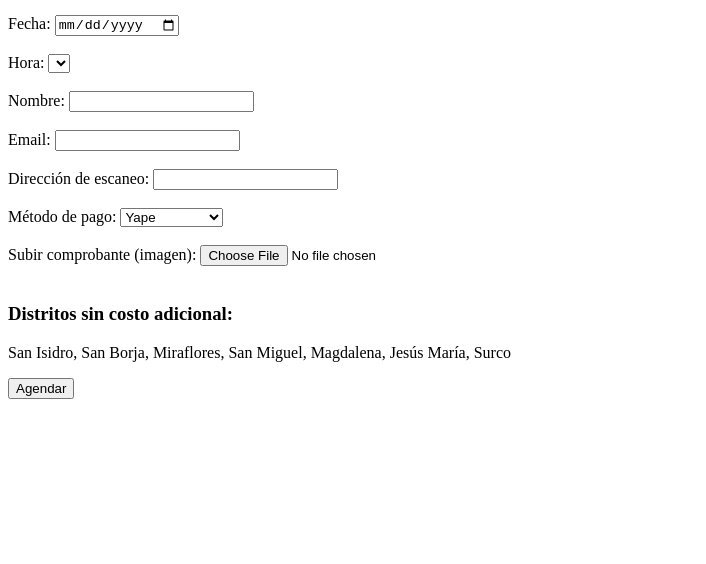
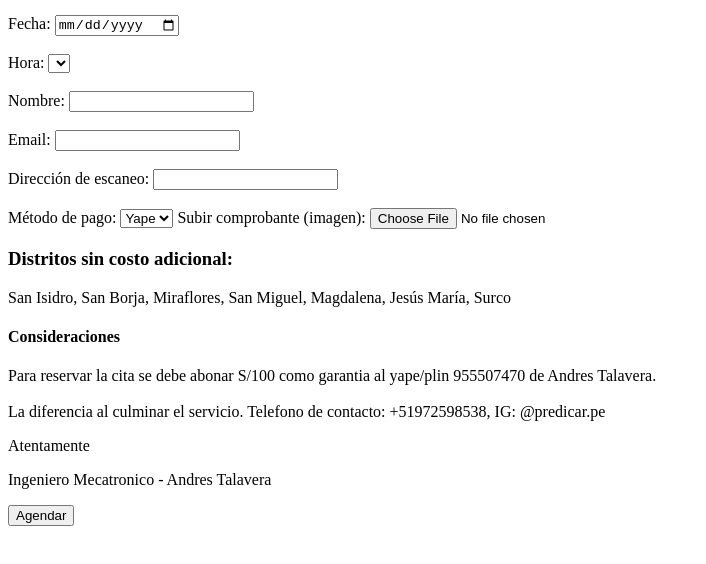
Before and after one commit to talanvla/agenda-citas, a plain HTML site: page index.html in a window 1280 px wide. Shown: the part 102-666 px from the top of the page, without its empty margins (0-706 px from the left). Drawn offline with nearby package versions, Linux system fonts and the light colour scheme; no server answers.

Commit message:
Add files via upload

```diff
--- a/index.html
+++ b/index.html
@@ -34,16 +34,28 @@
   <select id="payment_method">
     <option value="yape">Yape</option>
     <option value="plin">Plin</option>
-    <option value="transferencia">Transferencia</option>
+
   </select>
-  <br><br>
+
 
   <label>Subir comprobante (imagen):</label>
   <input type="file" id="voucher">
-  <br><br>
+
 
   <h3>Distritos sin costo adicional:</h3>
   <p>San Isidro, San Borja, Miraflores, San Miguel, Magdalena, Jesús María, Surco</p>
+
+<h4>Consideraciones </h4>
+<p>Para reservar la cita se debe abonar S/100 como garantia al yape/plin 955507470 de Andres Talavera.
+<br><br>
+La diferencia al culminar el servicio. Telefono de contacto: +51972598538, IG: @predicar.pe</p>
+
+<p>Atentamente</p>
+<p>Ingeniero Mecatronico - Andres Talavera</p>
+
+
+
+
 
   <button onclick="book()">Agendar</button>
   <p id="result"></p>
```
